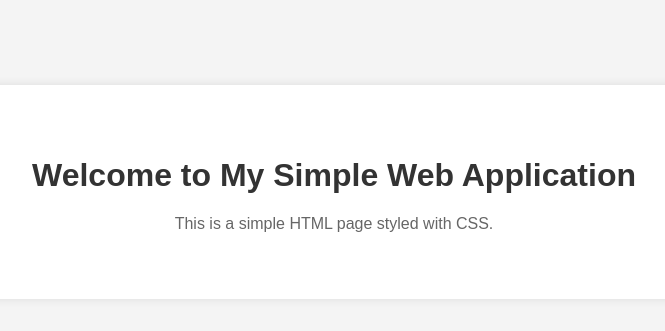
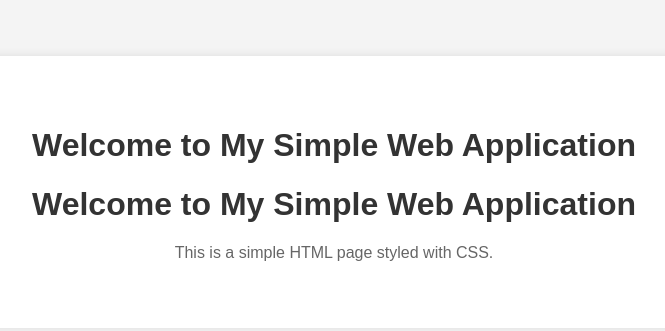
Before and after one commit to Tabbukhan/awsCodeDeploy-Pipeline, a plain HTML site: page index.html in a window 1280 px wide. Shown: the part 208-539 px from the top of the page, without its empty margins (306-971 px from the left). Drawn offline with Linux system fonts and the light colour scheme.

Commit message:
Update index.html

```diff
--- a/index.html
+++ b/index.html
@@ -9,6 +9,8 @@
 <body>
     <div class="container">
         <h1>Welcome to My Simple Web Application</h1>
+        <h1>Welcome to My Simple Web Application</h1>
+
         <p>This is a simple HTML page styled with CSS.</p>
     </div>
 </body>
```
